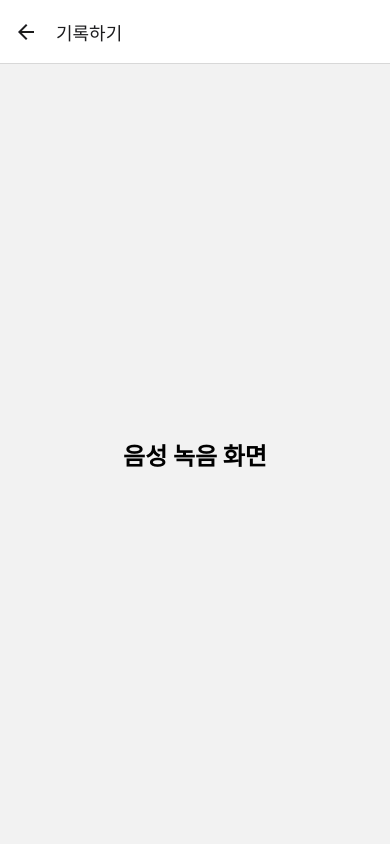
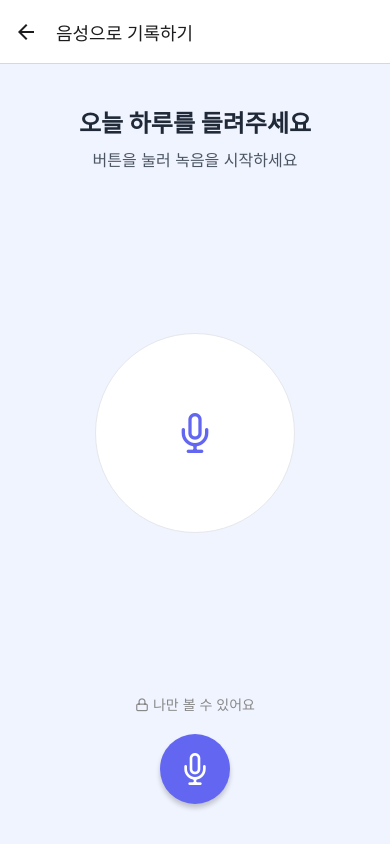
Before and after one commit to ehdwn009/Recory, a React Native app in the folder frontend/: screen /RecordVoice in a window 390 px wide. Built offline with nearby package versions, Linux system fonts and the light colour scheme.

Commit message:
[update] Integrate long-press FAB feature into existing code structure

```diff
--- a/frontend/App.tsx
+++ b/frontend/App.tsx
@@ -1,21 +1,27 @@
 // App.tsx
 import React from 'react';
 import { NavigationContainer } from '@react-navigation/native';
-import { createNativeStackNavigator } from '@react-navigation/native-stack';
+import { createNativeStackNavigator, NativeStackNavigationProp } from '@react-navigation/native-stack';
 
 import OnboardingScreen from './src/screens/OnboardingScreen';
 import PermissionScreen from './src/screens/PermissionScreen';
 import MainTabNavigator from './src/navigation/MainTabNavigator';
 import RecordVoiceScreen from './src/screens/RecordVoiceScreen';
 import DiaryDetailScreen from './src/screens/DiaryDetailScreen';
+import TextEntryScreen from './src/screens/TextEntryScreen'; // TextEntryScreen import 추가
 
-type RootStackParamList = {
+// RootStackParamList에 TextEntry 추가
+export type RootStackParamList = {
   Onboarding: undefined;
   Permission: undefined;
   MainApp: undefined;
   RecordVoice: undefined;
   DiaryDetail: { diary: any };
+  TextEntry: undefined; // TextEntry 스크린 타입 추가
 };
+
+// 다른 파일에서 navigation prop 타입을 사용할 수 있도록 export
+export type RootStackNavigationProp = NativeStackNavigationProp<RootStackParamList>;
 
 const Stack = createNativeStackNavigator<RootStackParamList>();
 
@@ -43,7 +49,8 @@ function App(): React.JSX.Element {
           component={RecordVoiceScreen}
           options={{
             presentation: 'modal',
-            title: '기록하기',
+            title: '음성으로 기록하기', // 제목 추가
+            headerShown: true // 헤더 표시
           }}
         />
         <Stack.Screen
@@ -54,6 +61,16 @@ function App(): React.JSX.Element {
             headerBackTitleVisible: false,
           }}
         />
+        {/* TextEntry 스크린을 Stack에 등록 */}
+        <Stack.Screen
+          name="TextEntry"
+          component={TextEntryScreen}
+          options={{
+            presentation: 'modal',
+            title: '텍스트로 기록하기',
+            headerShown: true,
+          }}
+        />
       </Stack.Navigator>
     </NavigationContainer>
   );
--- a/frontend/src/screens/HomeScreen.tsx
+++ b/frontend/src/screens/HomeScreen.tsx
@@ -1,8 +1,9 @@
+// src/screens/HomeScreen.tsx
 import React from 'react';
-import { View, Text, StyleSheet, FlatList, SafeAreaView } from 'react-native';
-import { useNavigation } from '@react-navigation/native'; // useNavigation 훅 불러오기
-import MemoryCard from '../components/MemoryCard';
+import { View, Text, StyleSheet, FlatList, SafeAreaView, TouchableOpacity } from 'react-native';
+import MemoryCard from '../components/MemoryCard'; // 방금 만든 카드 컴포넌트 불러오기
 
+// 화면 테스트를 위한 가짜 데이터(Mock Data)
 const mockMemories = [
   {
     id: '1',
@@ -24,23 +25,25 @@ const mockMemories = [
   },
 ];
 
-const HomeScreen = () => {
-  // useNavigation 훅을 사용하여 상위 네비게이션 객체에 직접 접근합니다.
-  const navigation = useNavigation();
+// navigation 프롭스를 받습니다.
+const HomeScreen = ({ navigation }) => {
+  // 카드를 렌더링하는 부분을 함수로 분리합니다.
+  const renderMemoryItem = ({ item }) => (
+    <TouchableOpacity
+      onPress={() => navigation.navigate('DiaryDetail', { diary: item })}
+    >
+      <MemoryCard item={item} />
+    </TouchableOpacity>
+  );
 
   return (
     <SafeAreaView style={styles.safeArea}>
       <FlatList
         data={mockMemories}
         keyExtractor={item => item.id}
-        renderItem={({ item }) => (
-          <MemoryCard
-            item={item}
-            // 이제 navigation 객체를 정상적으로 사용할 수 있습니다.
-            onPress={() => navigation.navigate('DiaryDetail', { diary: item })}
-          />
-        )}
+        renderItem={renderMemoryItem} // 수정한 렌더링 함수를 연결
         contentContainerStyle={styles.listContainer}
+        // 리스트의 맨 위에 AI 스마트 프롬프트를 추가합니다.
         ListHeaderComponent={
           <View style={styles.promptContainer}>
             <Text style={styles.promptText}>"오늘 기억에 남는 순간을 들려주세요."</Text>
@@ -54,11 +57,11 @@ const HomeScreen = () => {
 const styles = StyleSheet.create({
   safeArea: {
     flex: 1,
-    backgroundColor: '#F4F4F9',
+    backgroundColor: '#F4F4F9', // 배경색을 약간 변경
   },
   listContainer: {
     padding: 20,
-    paddingBottom: 120,
+    paddingBottom: 120, // 하단 탭 바에 가려지지 않도록 충분한 패딩 추가
   },
   promptContainer: {
     backgroundColor: '#E8E8FF',
--- a/frontend/src/screens/RecordVoiceScreen.tsx
+++ b/frontend/src/screens/RecordVoiceScreen.tsx
@@ -1,24 +1,164 @@
 // src/screens/RecordVoiceScreen.tsx
-import React from 'react';
-import { View, Text, StyleSheet } from 'react-native';
+
+import React, { useState } from 'react';
+import { View, Text, StyleSheet, SafeAreaView, TouchableOpacity, Animated } from 'react-native';
+import Icon from 'react-native-vector-icons/Feather';
 
 const RecordVoiceScreen = () => {
+  // 화면의 상태를 관리하는 세 가지 변수
+  // isRecording: 현재 녹음 중인지 여부
+  // isProcessing: 녹음 완료 후 AI가 처리 중인지 여부
+  const [isRecording, setIsRecording] = useState(false);
+  const [isProcessing, setIsProcessing] = useState(false);
+
+  // 녹음 시작/중지 버튼을 눌렀을 때의 동작
+  const handleRecordPress = () => {
+    if (isRecording) {
+      // 녹음 중이었다면, 녹음을 멈추고 처리 상태로 변경
+      setIsRecording(false);
+      setIsProcessing(true);
+
+      // AI 처리 시뮬레이션: 3초 후에 처리 완료
+      setTimeout(() => {
+        setIsProcessing(false);
+        // TODO: 여기서 결과 확인 화면으로 이동하는 로직 추가
+        // navigation.navigate('ResultScreen');
+      }, 3000);
+
+    } else {
+      // 녹음 전이었다면, 녹음 시작
+      setIsRecording(true);
+    }
+  };
+
+  // 화면 렌더링 부분
+  const renderContent = () => {
+    // AI 처리 중일 때 보여줄 화면
+    if (isProcessing) {
+      return (
+        <View style={styles.processingContainer}>
+          {/* 기획서에 명시된 '마법' 같은 애니메이션을 위한 부분  */}
+          <Text style={styles.processingText}>AI가 당신의 기억을 정리하고 있어요...</Text>
+          <Text style={styles.processingSubText}>잠시만 기다려주세요.</Text>
+        </View>
+      );
+    }
+
+    // 녹음 전 또는 녹음 중일 때 보여줄 화면
+    return (
+      <>
+        {/* 상단 안내 문구 */}
+        <View style={styles.header}>
+          <Text style={styles.title}>
+            {isRecording ? "편하게 말씀해주세요" : "오늘 하루를 들려주세요"}
+          </Text>
+          <Text style={styles.subtitle}>
+            {isRecording ? "완료되면 아래 버튼을 다시 눌러주세요" : "버튼을 눌러 녹음을 시작하세요"}
+          </Text>
+        </View>
+
+        {/* 중앙의 목소리 반응 영역 (Orb)  */}
+        <View style={styles.orbContainer}>
+          <View style={[styles.orb, isRecording && styles.orbRecording]}>
+            <Icon name="mic" size={40} color={isRecording ? 'white' : '#6366F1'} />
+          </View>
+        </View>
+
+        {/* 하단 녹음 버튼 및 프라이버시 안내 */}
+        <View style={styles.footer}>
+          {/* 기획서의 프라이버시 강조 문구  */}
+          <Text style={styles.privacyText}>
+            <Icon name="lock" size={14} color="#888" /> 나만 볼 수 있어요
+          </Text>
+          <TouchableOpacity style={styles.recordButton} onPress={handleRecordPress}>
+            <Icon name={isRecording ? "stop-circle" : "mic"} size={32} color="white" />
+          </TouchableOpacity>
+        </View>
+      </>
+    );
+  };
+
   return (
-    <View style={styles.container}>
-      <Text style={styles.text}>음성 녹음 화면</Text>
-    </View>
+    <SafeAreaView style={styles.container}>
+      {renderContent()}
+    </SafeAreaView>
   );
 };
 
+// 스타일 시트
 const styles = StyleSheet.create({
   container: {
+    flex: 1,
+    backgroundColor: '#F0F4FF',
+  },
+  processingContainer: {
     flex: 1,
     justifyContent: 'center',
     alignItems: 'center',
   },
-  text: {
+  processingText: {
+    fontSize: 20,
+    fontWeight: 'bold',
+    color: '#1F2937',
+    marginBottom: 8,
+  },
+  processingSubText: {
+    fontSize: 16,
+    color: '#4B5563',
+  },
+  header: {
+    padding: 40,
+    alignItems: 'center',
+  },
+  title: {
     fontSize: 24,
     fontWeight: 'bold',
+    color: '#1F2937',
+    marginBottom: 8,
+  },
+  subtitle: {
+    fontSize: 16,
+    color: '#4B5563',
+  },
+  orbContainer: {
+    flex: 1,
+    justifyContent: 'center',
+    alignItems: 'center',
+  },
+  orb: {
+    width: 200,
+    height: 200,
+    borderRadius: 100,
+    backgroundColor: 'white',
+    justifyContent: 'center',
+    alignItems: 'center',
+    borderWidth: 1,
+    borderColor: '#E5E7EB',
+  },
+  orbRecording: {
+    backgroundColor: '#6366F1', // 녹음 중일 때 색상 변경
+  },
+  footer: {
+    padding: 40,
+    alignItems: 'center',
+  },
+  privacyText: {
+    fontSize: 14,
+    color: '#888',
+    marginBottom: 20,
+  },
+  recordButton: {
+    width: 70,
+    height: 70,
+    borderRadius: 35,
+    backgroundColor: '#6366F1',
+    justifyContent: 'center',
+    alignItems: 'center',
+    shadowColor: '#000',
+    shadowOffset: { width: 0, height: 4 },
+    shadowOpacity: 0.2,
+    shadowRadius: 5,
+    elevation: 8,
   },
 });
 
--- /dev/null
+++ b/frontend/src/screens/TextEntryScreen.tsx
@@ -0,0 +1,88 @@
+// src/screens/TextEntryScreen.tsx
+
+import { useNavigation, useRoute } from '@react-navigation/native';
+import React, { useLayoutEffect, useState } from 'react';
+import {
+  StyleSheet,
+  SafeAreaView,
+  TextInput,
+  KeyboardAvoidingView,
+  Platform,
+  TouchableOpacity,
+  Text,
+} from 'react-native';
+import { RootStackNavigationProp } from '../../App'; // App.tsx의 타입을 가져옵니다.
+
+const TextEntryScreen = () => {
+  const navigation = useNavigation<RootStackNavigationProp>();
+  const [text, setText] = useState('');
+
+  const handleSave = () => {
+    console.log('Saved Text:', text);
+    // TODO: 실제 저장 로직 구현
+    navigation.goBack();
+  };
+
+  // useLayoutEffect를 사용하여 navigation 옵션을 동적으로 설정합니다.
+  // 이렇게 하면 헤더의 버튼이 화면 내부의 상태(text)에 접근할 수 있습니다.
+  useLayoutEffect(() => {
+    navigation.setOptions({
+      headerRight: () => (
+        <TouchableOpacity onPress={handleSave} disabled={text.length === 0}>
+          <Text style={[styles.headerButton, { fontWeight: 'bold', opacity: text.length === 0 ? 0.5 : 1 }]}>
+            완료
+          </Text>
+        </TouchableOpacity>
+      ),
+      headerLeft: () => (
+         <TouchableOpacity onPress={() => navigation.goBack()}>
+          <Text style={styles.headerButton}>취소</Text>
+        </TouchableOpacity>
+      )
+    });
+  }, [navigation, text]);
+
+  return (
+    <KeyboardAvoidingView
+      style={styles.container}
+      behavior={Platform.OS === 'ios' ? 'padding' : 'height'}
+      keyboardVerticalOffset={100}
+    >
+      <SafeAreaView style={styles.safeArea}>
+        <TextInput
+          style={styles.textInput}
+          multiline
+          placeholder="오늘 어떤 일이 있었나요? 당신의 이야기를 들려주세요."
+          placeholderTextColor="#A1A1AA"
+          value={text}
+          onChangeText={setText}
+          autoFocus={true}
+        />
+      </SafeAreaView>
+    </KeyboardAvoidingView>
+  );
+};
+
+const styles = StyleSheet.create({
+  container: {
+    flex: 1,
+    backgroundColor: '#FFFFFF',
+  },
+  safeArea: {
+    flex: 1,
+  },
+  textInput: {
+    flex: 1,
+    padding: 20,
+    fontSize: 16,
+    lineHeight: 24,
+    textAlignVertical: 'top',
+  },
+  headerButton: {
+    color: '#6366F1',
+    fontSize: 16,
+    paddingHorizontal: 10,
+  }
+});
+
+export default TextEntryScreen;
```
Also changed, not shown: frontend/src/navigation/MainTabNavigator.tsx (+15 -11 lines). Lines whose indentation alone changed are shown as unchanged.
